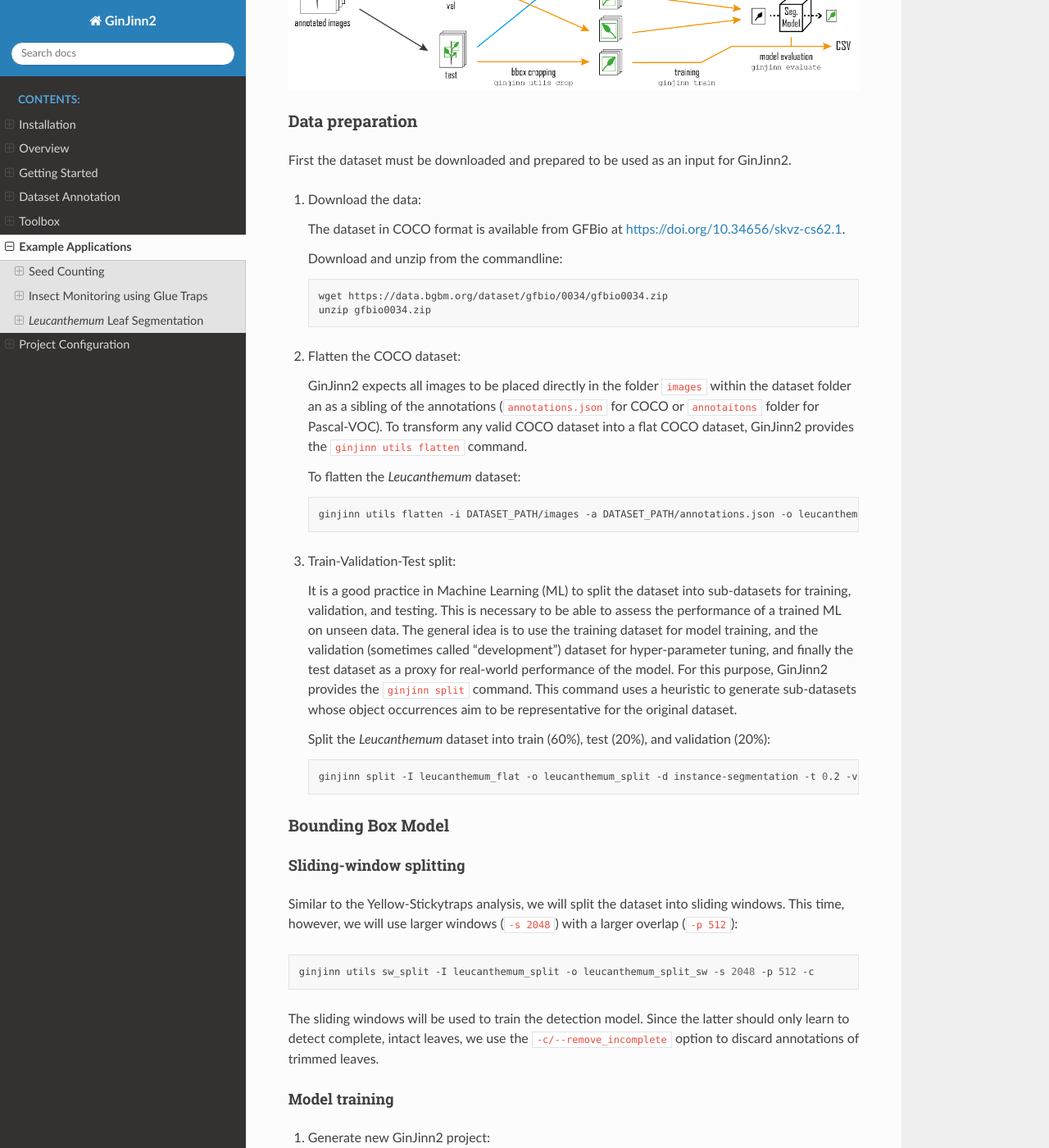
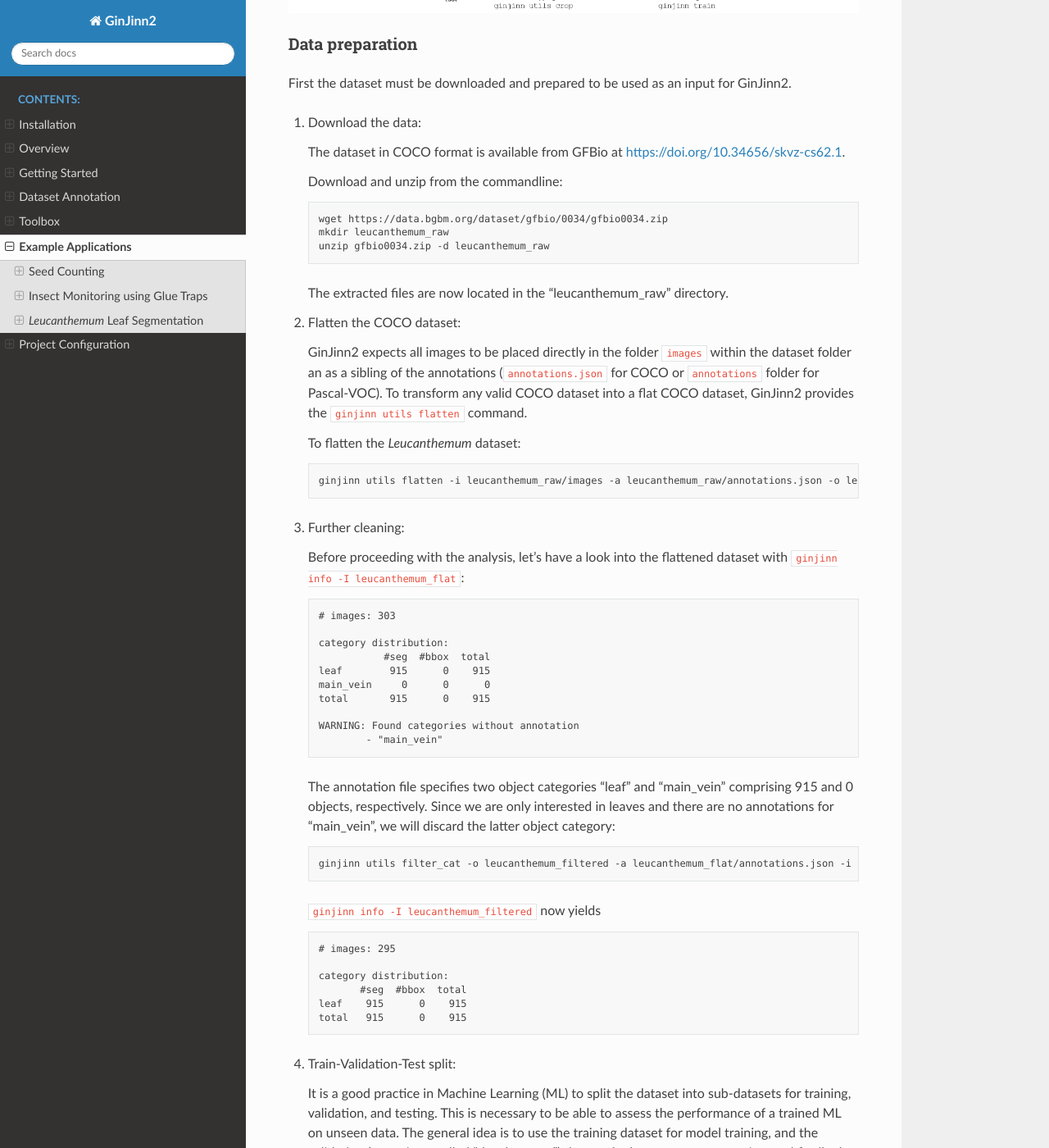
Before and after one commit to AGOberprieler/GinJinn2, a Sphinx documentation site: the page built from docs/example_applications.rst, in a window 1280 px wide and 1400 px high, scrolled down 11057 px. Shown: the whole window at 82% size. Built offline with Sphinx 7.4.7 and the Read the Docs theme 2.0.0, drawn with Linux system fonts in a browser that asks for light colours; some of the changed text lies outside the part shown.

Commit message:
dataset cleaning

```diff
--- a/docs/example_applications.rst
+++ b/docs/example_applications.rst
@@ -34,20 +34,12 @@ First the dataset must be downloaded and prepared to be used as an input for Gin
    .. code-block:: BASH
 
         wget https://data.bgbm.org/dataset/gfbio/0035/gfbio0035.zip
-        unzip gfbio0035.zip
+        mkdir seeds_raw
+        unzip gfbio0035.zip -d seeds_raw
 
-2. Flatten the COCO dataset:
+   The extracted files are now located in the "seeds_raw" directory. This is already a GinJinn2-compatible COCO dataset comprising an :code:`images` directory being sibling to an :code:`annotations.json` file.
 
-   GinJinn2 expects all images to be placed directly in the folder :code:`images` within the dataset folder, being sibling of the annotations (:code:`annotations.json` for COCO or :code:`annotations` folder for Pascal-VOC).
-   To transform any valid COCO dataset into a flat COCO dataset, GinJinn2 provides the :code:`ginjinn utils flatten` command.
-
-   Flatten the seeds dataset:
-
-   .. code-block:: BASH
-
-        ginjinn utils flatten -i PATH_TO_SEEDS_DS/images -a PATH_TO_SEEDS_DS/annotations.json -o seeds_flat
-
-3. Train-Validation-Test split:
+2. Train-Validation-Test split:
 
    It is a good practice in Machine Learning (ML) to split the available labeled data into sub-datasets for training, validation, and testing.
    This enables to assess the performance of a trained ML model on unseen data.
@@ -59,7 +51,7 @@ First the dataset must be downloaded and prepared to be used as an input for Gin
 
    .. code-block:: BASH
 
-        ginjinn split -I seeds_flat -o seeds_split -d bbox-detection -t 0.2 -v 0.2
+        ginjinn split -I seeds_raw -o seeds_split -d bbox-detection -t 0.2 -v 0.2
 
 Now the dataset is ready to be used for model training.
 
@@ -215,7 +207,10 @@ First the dataset must be downloaded and prepared to be used as an input for Gin
    .. code-block:: BASH
 
         wget https://data.bgbm.org/dataset/gfbio/0036/gfbio0036.zip
-        unzip gfbio0036.zip
+        mkdir stickytraps_raw
+        unzip gfbio0036.zip -d stickytraps_raw
+
+   The extracted files are now located in the "stickytraps_raw" directory.
 
 2. Flatten the COCO dataset:
 
@@ -223,7 +218,7 @@ First the dataset must be downloaded and prepared to be used as an input for Gin
 
    .. code-block:: BASH
 
-        ginjinn utils flatten -i PATH_TO_DATASET/images -a PATH_TO_DATASET/annotations.json -o stickytraps_flat
+        ginjinn utils flatten -i stickytraps_raw/images -a stickytraps_raw/annotations.json -o stickytraps_flat
 
 3. Train-Validation-Test split:
 
@@ -414,20 +409,58 @@ First the dataset must be downloaded and prepared to be used as an input for Gin
    .. code-block:: BASH
 
         wget https://data.bgbm.org/dataset/gfbio/0034/gfbio0034.zip
-        unzip gfbio0034.zip
+        mkdir leucanthemum_raw
+        unzip gfbio0034.zip -d leucanthemum_raw
+
+   The extracted files are now located in the "leucanthemum_raw" directory.
 
 2. Flatten the COCO dataset:
 
-   GinJinn2 expects all images to be placed directly in the folder :code:`images` within the dataset folder an as a sibling of the annotations (:code:`annotations.json` for COCO or :code:`annotaitons` folder for Pascal-VOC).
+   GinJinn2 expects all images to be placed directly in the folder :code:`images` within the dataset folder an as a sibling of the annotations (:code:`annotations.json` for COCO or :code:`annotations` folder for Pascal-VOC).
    To transform any valid COCO dataset into a flat COCO dataset, GinJinn2 provides the :code:`ginjinn utils flatten` command.
 
    To flatten the *Leucanthemum* dataset:
 
    .. code-block:: BASH
 
-        ginjinn utils flatten -i DATASET_PATH/images -a DATASET_PATH/annotations.json -o leucanthemum_flat
+        ginjinn utils flatten -i leucanthemum_raw/images -a leucanthemum_raw/annotations.json -o leucanthemum_flat
 
-3. Train-Validation-Test split:
+3. Further cleaning:
+
+   Before proceeding with the analysis, let's have a look into the flattened dataset with :code:`ginjinn info -I leucanthemum_flat`:
+
+   .. code-block:: none
+
+        # images: 303
+
+        category distribution:
+                   #seg  #bbox  total
+        leaf        915      0    915
+        main_vein     0      0      0
+        total       915      0    915
+
+        WARNING: Found categories without annotation
+                - "main_vein"
+
+   The annotation file specifies two object categories "leaf" and "main_vein" comprising 915 and 0 objects, respectively.
+   Since we are only interested in leaves and there are no annotations for "main_vein", we will discard the latter object category:
+
+   .. code-block:: BASH
+
+        ginjinn utils filter_cat -o leucanthemum_filtered -a leucanthemum_flat/annotations.json -i leucanthemum_flat/images -f leaf
+
+   :code:`ginjinn info -I leucanthemum_filtered` now yields
+
+   .. code-block:: none
+
+        # images: 295
+
+        category distribution:
+               #seg  #bbox  total
+        leaf    915      0    915
+        total   915      0    915
+
+4. Train-Validation-Test split:
 
    It is a good practice in Machine Learning (ML) to split the dataset into sub-datasets for training, validation, and testing.
    This is necessary to be able to assess the performance of a trained ML on unseen data.
@@ -439,7 +472,7 @@ First the dataset must be downloaded and prepared to be used as an input for Gin
 
    .. code-block:: BASH
 
-        ginjinn split -I leucanthemum_flat -o leucanthemum_split -d instance-segmentation -t 0.2 -v 0.2
+        ginjinn split -I leucanthemum_filtered -o leucanthemum_split -d instance-segmentation -t 0.2 -v 0.2
 
 Bounding Box Model
 ^^^^^^^^^^^^^^^^^^
```
